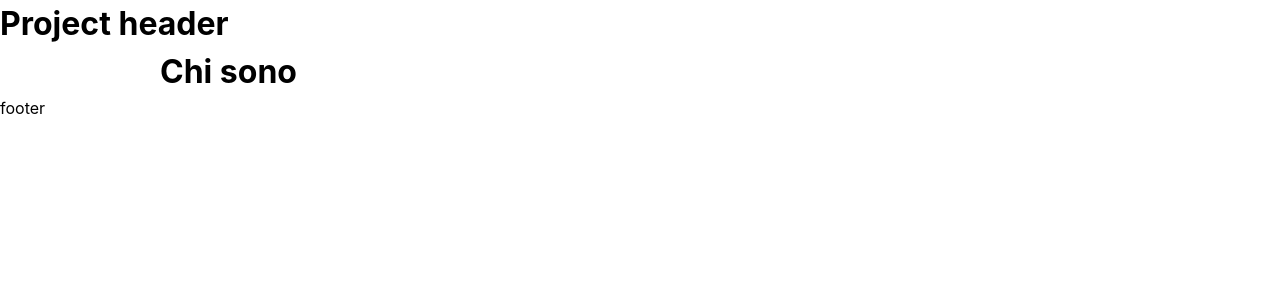
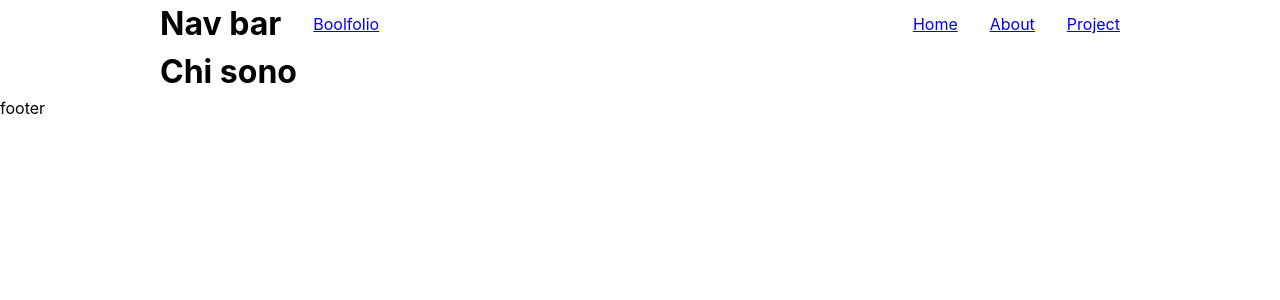
Before and after one commit to Jero1304/vite-boolfolio, a Vue app: page /about in a window 1280 px wide. Shown: the top 300 px of the page. Built offline with nearby package versions, Linux system fonts and the light colour scheme.

Commit message:
ADD Project routes

```diff
--- a/src/App.vue
+++ b/src/App.vue
@@ -1,16 +1,16 @@
 <script>
 // import Project from './components/Project.vue'
+import NavBar from './components/NavBar.vue'
 export default {
   components: {
     // Project
+    NavBar,
   }
 }
 </script>
 
 <template>
-  <header>
-    <h1>Project header</h1>
-  </header>
+  <NavBar></NavBar>
   <main>
 
   </main>
--- /dev/null
+++ b/src/components/NavBar.vue
@@ -0,0 +1,44 @@
+<template>
+    <header>
+        <div class="container nav">
+            <h1>Nav bar</h1>
+            <router-link :to="{ name: 'home' }">Boolfolio</router-link>
+
+            <ul class="nav-menu">
+                <li>
+                    <router-link :to="{ name: 'home' }">Home</router-link>
+                </li>
+
+                <li>
+                    <router-link :to="{ name: 'about' }">About</router-link>
+                </li>
+
+                <li>
+                    <router-link :to="{ name: 'project' }">Project</router-link>
+                </li>
+
+            </ul>
+        </div>
+    </header>
+</template>
+
+<script>
+export default {
+
+}
+</script>
+
+<style lang="scss">
+.nav,
+.nav-menu {
+    display: flex;
+    align-items: center;
+    gap: 2rem;
+    list-style: none;
+
+    .nav-menu {
+        margin-left: auto;
+    }
+
+}
+</style>
--- /dev/null
+++ b/src/pages/Project.index.vue
@@ -0,0 +1,89 @@
+<template>
+    <div class="container">
+        <div class="project">
+            <CardProject v-for="project in projects" :key="project.id" :project="project" />
+        </div>
+        <p>currrent page: {{ currentPage }}</p>
+        <ul class="pagination">
+            <li :class="[n === currentPage ? 'active' : '', 'page-link']" v-for="n in lastPage" @click="fetchProjects(n)"
+                :key="n">{{ n }}</li>
+        </ul>
+    </div>
+</template>
+
+<script>
+import axios from 'axios'
+import CardProject from '../components/CardProject.vue'
+export default {
+    components: {
+        CardProject
+    },
+    data() {
+        return {
+            projects: [],
+            lastPage: null,
+            currentPage: 1,
+            links: []
+        }
+    },
+    methods: {
+        fetchProjects(page) {
+            axios.get('http://127.0.0.1:8000/api/projects', {
+                params: {
+                    page: page
+                }
+            })
+                .then(res => {
+                    // console.log(res);
+                    const { results } = res.data
+                    this.links = results.links
+                    this.lastPage = results.last_page
+                    this.projects = results.data
+                    // console.log(results);
+                    this.currentPage = results.current_page
+
+                })
+                .catch(err => {
+                    console.log('Errore: ', err);
+                })
+        }
+    },
+    mounted() {
+        this.fetchProjects(this.currentPage)
+    }
+}
+</script>
+
+<style lang="scss" scoped>
+.project {
+    display: grid;
+    gap: 1.5rem;
+    grid-template-columns: repeat(3, 1fr);
+}
+
+.pagination {
+    display: flex;
+    gap: 0.75rem;
+    flex-wrap: wrap;
+    align-items: center;
+    justify-content: center;
+    padding: 20px 0;
+
+    .page-link {
+        background-color: #999;
+        border-radius: 50%;
+        width: 2rem;
+        aspect-ratio: 1;
+        display: flex;
+        align-items: center;
+        justify-content: center;
+        list-style: none;
+
+    }
+
+    .active {
+        background-color: crimson;
+        color: white;
+    }
+}
+</style>
--- a/src/router.js
+++ b/src/router.js
@@ -2,6 +2,8 @@ import { createRouter, createWebHistory } from "vue-router";
 
 import Home from './pages/Home.vue'
 import About from './pages/About.vue'
+import Project from './pages/Project.index.vue'
+
 
 const router = createRouter({
     history: createWebHistory(),
@@ -16,6 +18,11 @@ const router = createRouter({
             name: 'about',
             component: About,
         },
+        {
+            path: '/project',
+            name: 'project',
+            component: Project,
+        },
     ],
 })
 
```
